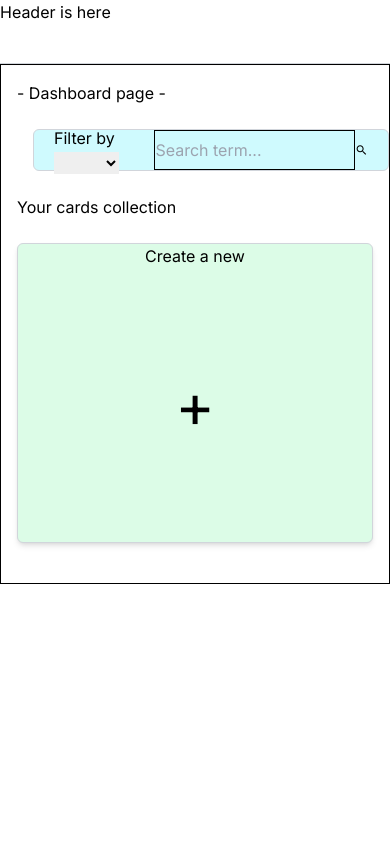
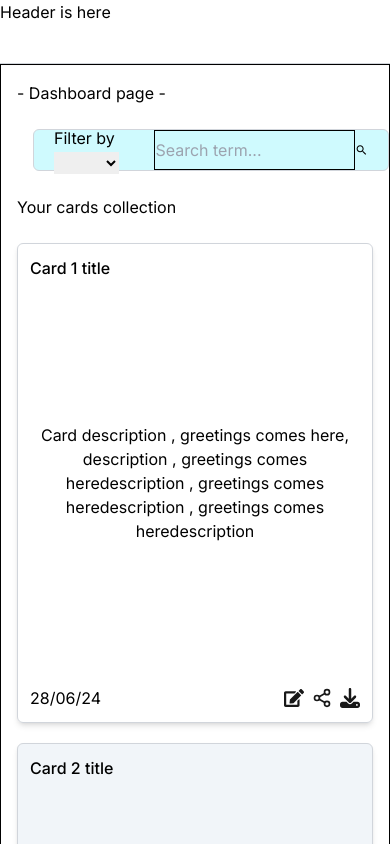
Before and after one commit to shibaramdas-git/02next-invitationcards-app, a Next.js app: page /dashboard in a window 390 px wide. Shown: the top 844 px of the page. Built offline with nearby package versions, Linux system fonts and the light colour scheme.

Commit message:
Dashboard complete with responsiveness

```diff
--- a/src/app/dashboard/page.js
+++ b/src/app/dashboard/page.js
@@ -1,4 +1,5 @@
 "use client";
+
 import Cardfordashboard from "@/components/Cardfordashboard";
 import React from "react";
 import { IoMdSearch } from "react-icons/io";
@@ -26,7 +27,8 @@ const cards = [
     title: "Card 3 title",
     content:
       "Card description , greetings comes here, description , greetings comes heredescription , greetings comes heredescription , greetings comes heredescription",
-    category: "free",
+    category: "colorful",
+    bgcolor: "red",
     date: "20/06/24",
   },
   {
@@ -34,7 +36,8 @@ const cards = [
     title: "Card 4 title",
     content:
       "Card description , greetings comes here, description , , greetings comes here, description , , greetings comes here, description , , greetings comes here, description , , greetings comes here, description , , greetings comes here, description , greetings comes heredescription , greetings comes heredescription , greetings comes heredescription",
-    category: "free",
+    category: "colorful",
+    bgcolor: "green",
     date: "20/06/24",
   },
   {
@@ -43,7 +46,7 @@ const cards = [
     content:
       "Card description , greetings comes here, description cription , greetings comes heredescription",
     category: "colorful",
-    bgcolor: "#",
+    bgcolor: "yellow",
     date: "20/06/24",
   },
   {
@@ -52,7 +55,7 @@ const cards = [
     content:
       "Card description , greetings comes here, description , , greetings comes here, description , , greetings comes here, description , , greetings comes here, description , , greetings comes here, description , , greetings comes here, description , greetings comes heredescription , greetings comes heredescription , greetings comes heredescription",
     category: "birthday-template",
-    bgimage: "birthday-temp1",
+    bgimage: "birthday_temp1",
     date: "20/06/24",
   },
   {
@@ -61,7 +64,7 @@ const cards = [
     content:
       "Card description , greetings comes here, description , , greetings comes here, description , , greetings comes here, description , , greetings comes here, description , , greetings comes here, description , , greetings comes here, description , greetings comes heredescription , greetings comes heredescription , greetings comes heredescription",
     category: "greetings-template",
-    bgimage: "greeting-temp1",
+    bgimage: "greeting_temp1",
     date: "21/06/24",
   },
   {
@@ -70,7 +73,7 @@ const cards = [
     content:
       "Card description , greetings comes here, description , , greetings comes here, description , , greetings comes here, description , , greetings comes here, description , , greetings comes here, description , , greetings comes here, description , greetings comes heredescription , greetings comes heredescription , greetings comes heredescription",
     category: "wedding-template",
-    bgimage: "wedding-temp1",
+    bgimage: "wedding_temp1",
     date: "15/06/24",
   },
   {
@@ -79,13 +82,65 @@ const cards = [
     content:
       "Card description , greetings comes here, description , , greetings comes here, description , , greetings comes here, description , , greetings comes here, description , , greetings comes here, description , , greetings comes here, description , greetings comes heredescription , greetings comes heredescription , greetings comes heredescription",
     category: "colorful",
-    bgcolor: "#123456",
+    bgcolor: "blue",
     date: "18/06/24",
   },
+  {
+    id: "8",
+    title: "Card 8 title",
+    content:
+      "Card description , greetings comes here, description , , greetings comes here, description , , greetings comes here, description , , greetings comes here, description , , greetings comes here, description , , greetings comes here, description , greetings comes heredescription , greetings comes heredescription , greetings comes heredescription",
+    category: "wedding-template",
+    bgimage: "wedding_temp2",
+    date: "15/06/24",
+  },
+  {
+    id: "8",
+    title: "Card 8 title",
+    content:
+      "Card description , greetings comes here, description , , greetings comes here, description , , greetings comes here, description , , greetings comes here, description , , greetings comes here, description , , greetings comes here, description , greetings comes heredescription , greetings comes heredescription , greetings comes heredescription",
+    category: "wedding-template",
+    bgimage: "wedding_temp3",
+    date: "15/06/24",
+  },
+  {
+    id: "8",
+    title: "Card 8 title",
+    content:
+      "Card description , greetings comes here, description , , greetings comes here, description , , greetings comes here, description , , greetings comes here, description , , greetings comes here, description , , greetings comes here, description , greetings comes heredescription , greetings comes heredescription , greetings comes heredescription",
+    category: "wedding-template",
+    bgimage: "greeting_temp2",
+    date: "15/06/24",
+  },
+  {
+    id: "8",
+    title: "Card 8 title",
+    content:
+      "Card description , greetings comes here, description , , greetings comes here, description , , greetings comes here, description , , greetings comes here, description , , greetings comes here, description , , greetings comes here, description , greetings comes heredescription , greetings comes heredescription , greetings comes heredescription",
+    category: "wedding-template",
+    bgimage: "greeting_temp3",
+    date: "15/06/24",
+  },
+  {
+    id: "8",
+    title: "Card 8 title",
+    content:
+      "Card description , greetings comes here, description , , greetings comes here, description , , greetings comes here, description , , greetings comes here, description , , greetings comes here, description , , greetings comes here, description , greetings comes heredescription , greetings comes heredescription , greetings comes heredescription",
+    category: "wedding-template",
+    bgimage: "birthday_temp2",
+    date: "15/06/24",
+  },
+  {
+    id: "8",
+    title: "Card 8 title",
+    content:
+      "Card description , greetings comes here, description , , greetings comes here, description , , greetings comes here, description , , greetings comes here, description , , greetings comes here, description , , greetings comes here, description , greetings comes heredescription , greetings comes heredescription , greetings comes heredescription",
+    category: "wedding-template",
+    bgimage: "birthday_temp3",
+    date: "15/06/24",
+  },
 ];
-
 export default function page() {
-  console.log(cards);
   return (
     <div className="p-4 md:p-8 max-w-[1440px] mx-auto border border-black">
       <h1>- Dashboard page -</h1>
@@ -114,7 +169,10 @@ export default function page() {
       </div>
       <section>
         <h2>Your cards collection</h2>
-        <div className="sm:grid sm:grid-cols-2 md:grid-cols-3 lg:grid-cols-4 xl:grid-cols-5 gap-6 my-6">
+        <div className="sm:grid sm:grid-cols-2 lg:grid-cols-3 xl:grid-cols-4 gap-6 my-6">
+          {cards.map((card) => (
+            <Cardfordashboard key={card.id} cardData={card} />
+          ))}
           <Cardfordashboard create={true} />
         </div>
       </section>
--- /dev/null
+++ b/src/components/Cardfordashboard.js
@@ -0,0 +1,84 @@
+import Link from "next/link";
+import React from "react";
+import { FaEdit } from "react-icons/fa";
+import { LuShare2 } from "react-icons/lu";
+import { FaDownload } from "react-icons/fa6";
+
+export default function Cardfordashboard({ cardData, create }) {
+  // If create is true create a new card
+  if (create) {
+    return (
+      <Link
+        href={`/create`}
+        className="h-[425px] border-[0.1px] bg-green-100 border-gray-300 shadow-md mt-5 sm:mt-0 rounded-md flex flex-col items-center hover:shadow-xl"
+      >
+        <p className="">Create a new </p>
+        <div className="text-6xl my-auto">+</div>
+      </Link>
+    );
+  }
+
+  //else based on carddata render a detailed card
+  const { title, date, content, bgimage, bgcolor, id, category } =
+    cardData || {};
+  //dynamic bg color for the card
+  const bgColorVariant = {
+    gray: "bg-slate-100",
+    red: "bg-rose-100",
+    yellow: "bg-amber-100",
+    green: "bg-green-100",
+    blue: "bg-cyan-100",
+  };
+
+  //Dynamic bg image for the card
+  const bgImageVariant = {
+    wedding_temp1:
+      "bg-[url('/img/wedding-temp1.jpeg')] bg-cover h-[90%] flex items-center",
+    wedding_temp2:
+      "bg-[url('/img/wedding-temp2.jpeg')] bg-cover h-[90%] flex items-center",
+    wedding_temp3:
+      "bg-[url('/img/wedding-temp3.jpeg')] bg-cover h-[90%] flex items-center",
+    birthday_temp1:
+      "bg-[url('/img/birthday-temp1.jpeg')] bg-cover h-[90%] flex items-center bg-bottom",
+    birthday_temp2:
+      "bg-[url('/img/birthday-temp2.jpeg')] bg-cover h-[90%] flex items-center bg-[10%]",
+    birthday_temp3:
+      "bg-[url('/img/birthday-temp3.jpeg')] bg-cover h-[90%] flex items-center",
+    greeting_temp1:
+      "bg-[url('/img/greeting-temp1.jpeg')] bg-cover h-[90%] flex items-center",
+    greeting_temp2:
+      "bg-[url('/img/greeting-temp2.jpeg')] bg-cover h-[90%] flex items-center",
+    greeting_temp3:
+      "bg-[url('/img/greeting-temp3.jpeg')] bg-cover h-[90%] flex items-center",
+  };
+
+  return (
+    <div
+      className={`h-[480px] sm:h-[525px] mt-5 sm:mt-0 rounded-md border-[0.1px] border-gray-300 shadow-md hover:shadow-xl p-3 flex flex-col justify-between ${
+        bgColorVariant[bgcolor] || " "
+      }`}
+    >
+      <h5 className="font-medium">{title || "No title"}</h5>
+      <div className={`${bgImageVariant[bgimage] || ""} text-center`}>
+        {bgimage ? (
+          <p className="w-4/5 mx-auto">{content.slice(0, 120)}</p>
+        ) : (
+          content.slice(0, 200)
+        )}
+      </div>
+      <div className="flex justify-between items-center">
+        <p>{date || "No date"}</p>
+        <div>
+          <Link
+            href={`/create/${id}`}
+            className="flex gap-2 text-xl opacity-90"
+          >
+            <FaEdit />
+            <LuShare2 />
+            <FaDownload />
+          </Link>
+        </div>
+      </div>
+    </div>
+  );
+}
--- a/src/components/Cardfordashboard.jsx
+++ /dev/null
@@ -1,75 +0,0 @@
-import Link from "next/link";
-import React from "react";
-import { FaEdit } from "react-icons/fa";
-import { LuShare2 } from "react-icons/lu";
-import { FaDownload } from "react-icons/fa6";
-
-export default function Cardfordashboard(props) {
-  console.log(props);
-  const { title, date, content, bgimage, bgcolor, id, create } = props;
-  //dynamic bg color for the card
-  const bgColorVariant = {
-    gray: "bg-slate-100",
-    red: "bg-rose-100",
-    yellow: "bg-amber-100",
-    green: "bg-green-100",
-    blue: "bg-cyan-100",
-  };
-  //Dynamic bg image for the card
-  const bgImageVariant = {
-    wedding_temp1:
-      "bg-[url('/img/wedding-temp1.jpeg')] bg-cover h-[85%] flex items-center w-full ",
-    wedding_temp2:
-      "bg-[url('/img/wedding-temp2.jpeg')] bg-cover h-[85%] flex items-center ",
-    wedding_temp3:
-      "bg-[url('/img/wedding-temp3.jpeg')] bg-cover h-[85%] flex items-center ",
-    birthday_temp1:
-      "bg-[url('/img/birthday-temp1.jpeg')] bg-cover h-[85%] flex items-center ",
-    birthday_temp2:
-      "bg-[url('/img/birthday-temp2.jpeg')] bg-cover h-[85%] flex items-center ",
-    birthday_temp3:
-      "bg-[url('/img/birthday-temp3.jpeg')] bg-cover h-[85%] flex items-center ",
-    greeting_temp1:
-      "bg-[url('/img/greeting-temp1.jpeg')] bg-cover h-[85%] flex items-center ",
-    greeting_temp2:
-      "bg-[url('/img/greeting-temp2.jpeg')] bg-cover h-[85%] flex items-center ",
-    greeting_temp3:
-      "bg-[url('/img/greeting-temp3.jpeg')] bg-cover h-[85%] flex items-center ",
-  };
-
-  return (
-    <div>
-      {create == true ? (
-        <Link
-          href={`/create`}
-          className="h-[300px] border-[0.1px] bg-green-100 border-gray-300 shadow-md mt-5 sm:mt-0 rounded-md flex flex-col items-center hover:shadow-xl"
-        >
-          <p className="">Create a new </p>
-          <div className="text-6xl my-auto">+</div>
-        </Link>
-      ) : (
-        <div
-          className={`h-[300px] mt-5 sm:mt-0 rounded-md border-[0.1px] border-gray-300 shadow-md hover:shadow-xl p-3 flex flex-col justify-between ${bgColorVariant[bgcolor]}`}
-        >
-          <h5 className="font-medium">{title ? `${title}` : "No title"}</h5>
-          <div className={bgimage ? `${bgImageVariant[bgimage]}` : ""}>
-            {bgimage ? "" : `${content}`}
-          </div>
-          <div className="flex justify-between items-center">
-            <p>{date ? `${date}` : "No date"}</p>
-            <div>
-              <Link
-                href={`/create/${id}`}
-                className="flex gap-2 text-xl opacity-90"
-              >
-                <FaEdit />
-                <LuShare2 />
-                <FaDownload />
-              </Link>
-            </div>
-          </div>
-        </div>
-      )}
-    </div>
-  );
-}
--- /dev/null
+++ b/src/components/random.js
@@ -0,0 +1,5 @@
+import React from "react";
+
+export default function random() {
+  return <div>random component</div>;
+}
```
